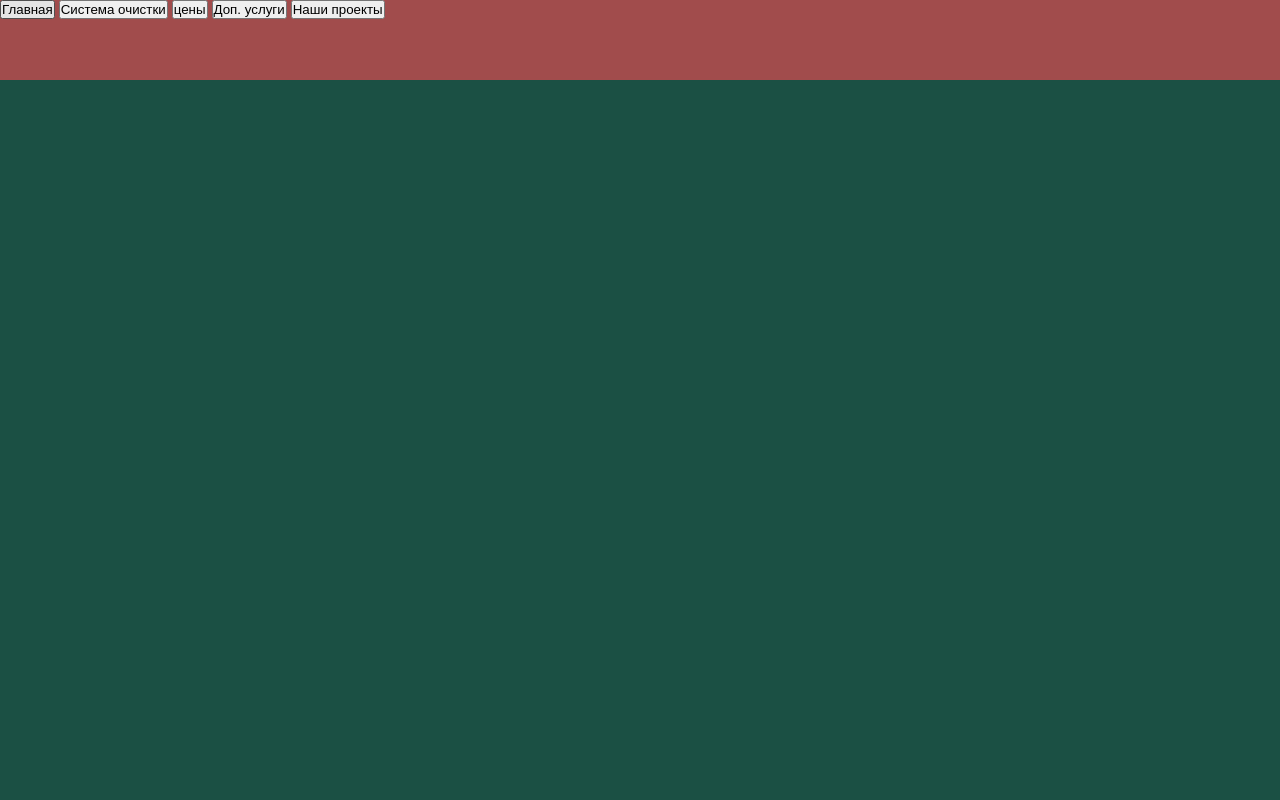
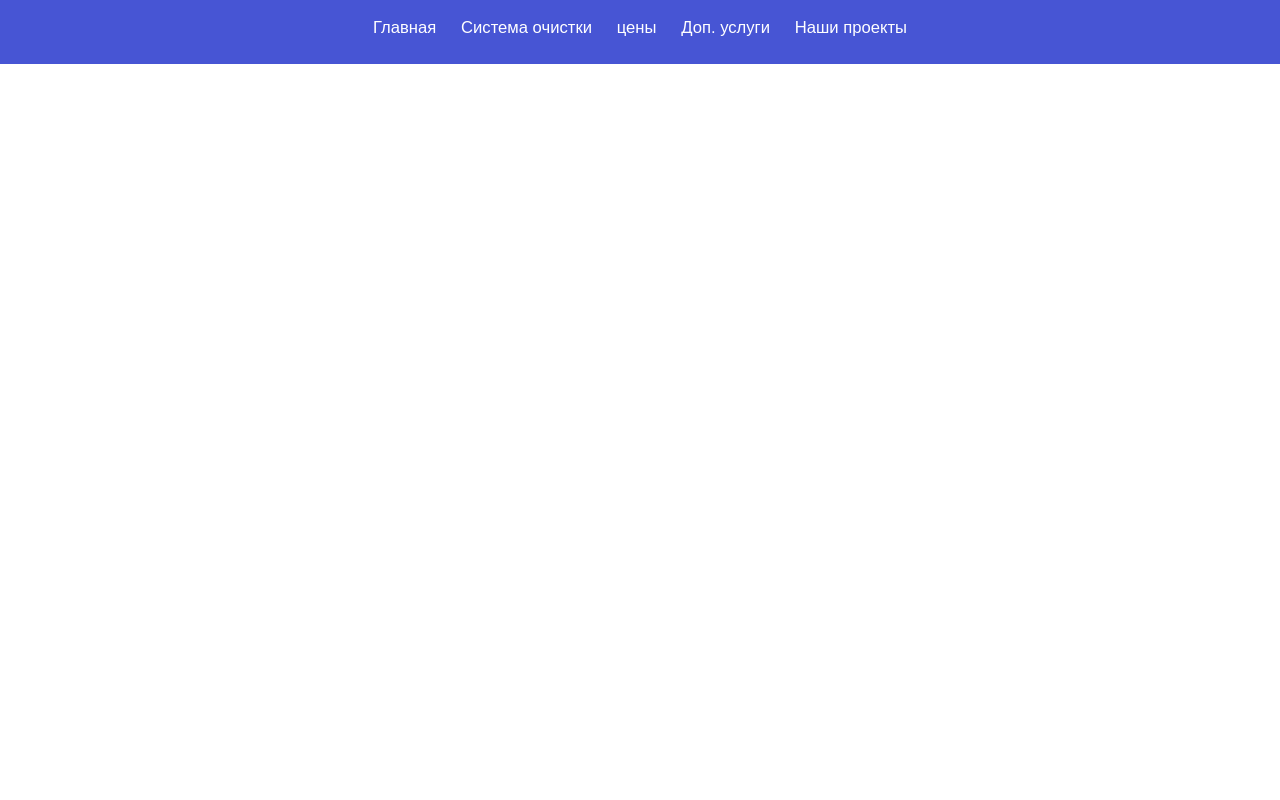
Before and after one commit to AlievElnur/ponds, a Django app: page / in a window 1280 px wide. Run offline with Django 4.2, Linux system fonts and the light colour scheme.

Commit message:
deepNight

```diff
--- a/ponds/prudi/static/prudi/css/main.css
+++ b/ponds/prudi/static/prudi/css/main.css
@@ -2,6 +2,10 @@
     margin: 0;
     padding: 0;
     box-sizing: border-box;
+}
+
+:root {
+    --index: calc(1vw + 1vh);
 }
 
 html, body {
@@ -12,6 +16,22 @@
 .swiper {
     height: 100vh;
     width: 100%;
+}
+
+.swiper-slide.slider__item._1 {
+    background-color: rgb(255, 255, 255);
+}
+
+.swiper-slide.slider__item._2 {
+    background-color: rgb(255, 255, 255);
+}
+
+.swiper-slide.slider__item._3 {
+    background-color: rgb(255, 255, 255);
+}
+
+.swiper-slide.slider__item._4 {
+    background-color: rgb(255, 255, 255);
 }
 
 .swiper-slide.slider__item._1::before {
@@ -46,36 +66,43 @@
     padding-top: 11vh;
 }
 
-.swiper-slide.slider__item._1 {
-    background-color: rgb(27, 80, 68);
-}
-
-.swiper-slide.slider__item._2 {
-    background-color: rgb(110, 56, 86);
-}
-
-.swiper-slide.slider__item._3 {
-    background-color: rgb(58, 93, 116);
-}
-
-.swiper-slide.slider__item._4 {
-    background-color: rgb(194, 119, 119);
-}
-
 .slider__wrapper {
     will-change: transform;
     transform-style: preserve-3d;
 }
 
-
-
-
 .header__ {
-    height: 10vh;
+    height: 8vh;
     width: 100%;
-    background-color: rgb(161, 76, 76);
+    background-color: rgb(71, 85, 212);
     position: fixed;
     z-index: 2;
+    text-align: center;
+}
+
+.header__ a button {
+    text-decoration: none;
+}
+
+.header__ a button {
+    margin-top: 1.5vh;
+    font-size: calc(var(--index) * 0.8);
+    padding: calc(var(--index) * 0.3);
+}
+
+.header__ button {
+    border: 0;
+    background-color: transparent;
+    color:white;
+    cursor: pointer;
+}
+
+.header__ button:hover {
+
+}
+
+.header__ a:not(:last-of-type) {
+    margin-right: calc(var(--index) * .4);
 }
 
 .list {
--- a/ponds/prudi/static/prudi/js/main.js
+++ b/ponds/prudi/static/prudi/js/main.js
@@ -1,5 +1,6 @@
 new Swiper('.slider', {
+    direction: 'vertical',
     speed: 800,
     mousewheel: true,
-    spaceBetween: 9
+    spaceBetween: 1
 })
--- a/ponds/prudi/templates/prudi/base.html
+++ b/ponds/prudi/templates/prudi/base.html
@@ -17,17 +17,17 @@
 </head>
 <body>
     <header class="header__">
-        <button>Главная</button>
-        <button>Система очистки</button>
-        <button>цены</button>
-        <button>Доп. услуги</button>
+        <a><button>Главная</button></a>
+        <a><button>Система очистки</button></a>
+        <a><button>цены</button></a>
+        <a><button>Доп. услуги</button></a>
         <a href="{% url 'demo' %}"><button>Наши проекты</button></a>
     </header>
         <div class="swiper slider">
             <div class="swiper-wrapper slider__wrapper">
 
                 <div class="swiper-slide slider__item _1">
-
+                    1
                 </div>
                 <div class="swiper-slide slider__item _2">
                 </div>
```
